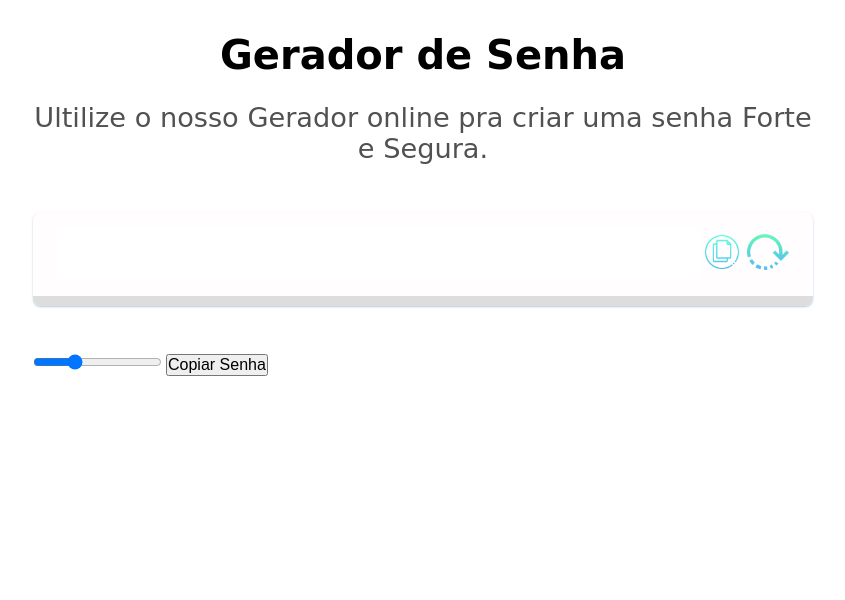
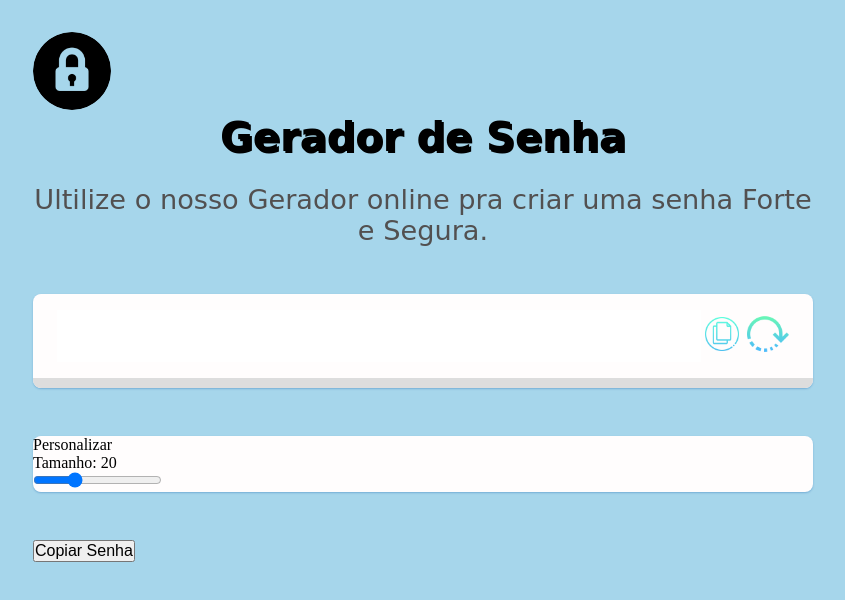
Before and after one commit to jesseprogran/gerador-de-senha, a plain HTML site: page index.html in a window 1280 px wide. Shown: the whole page, without its empty margins (217-1062 px from the left). Drawn offline with Linux system fonts and the light colour scheme; a web font is replaced by a local one.

Commit message:
dando inicio a outra seção

```diff
--- a/index.html
+++ b/index.html
@@ -16,6 +16,11 @@
   </head>
   <body>
     <main>
+      <img
+        src="images/logo .png"
+        class="logo-foto"
+        alt="foto de um cadeado fechado"
+      />
       <section class="hero">
         <h1 class="title">Gerador de Senha</h1>
         <p class="subtitle">
@@ -30,10 +35,10 @@
           </div>
           <div class="actions">
             <button id="copy2">
-              <img src="images/copy.png" width="42">
+              <img src="images/copy.png" width="42" />
             </button>
             <button id="renew">
-              <img src="images/renew.png" width="42">
+              <img src="images/renew.png" width="42" />
             </button>
           </div>
         </div>
@@ -43,6 +48,11 @@
         </div>
       </section>
 
+      <section class="box customize">
+        <h3 class="title">Personalizar</h3>
+        <div class="actions">
+          <div class="password-length">
+            <p>Tamanho: <span id="password-length-text">20</span></p>
             <input
               type="range"
               name="password-length"
@@ -51,6 +61,9 @@
               max="60"
               min="3"
             />
+          </div>
+        </div>
+      </section>
 
       <button>Copiar Senha</button>
     </main>
--- a/style.css
+++ b/style.css
@@ -31,15 +31,25 @@ ul {
   list-style: none;
 }
 
+.logo-foto {
+  max-width: 10%;
+  height: auto;
+  border-radius: 50%;
+}
+
+.logo-foto:hover {
+  transform: scale(1.3);
+  transition: all 0.2s;
+  cursor: pointer;
+}
+
 img {
   max-width: 100%;
   height: auto;
 }
 
 body {
- /* background-image: url("images/body.jpg"); */
- background-repeat: no-repeat;
- background-size: cover;
+ background-color: #61b7dc8f;
  padding: 2rem;
 }
 
@@ -55,6 +65,7 @@ main {
 
 .hero .title {
  font-size: 2.5rem;
+ text-shadow: 2px 2px;
  font-family: 'Alkatra', cursive;
  font-weight: bolder;
  padding-bottom: 1.5rem;
```
Also changed, not shown: images/body.jpg (deleted), images/logo .png (added). Lines whose indentation alone changed are shown as unchanged.
